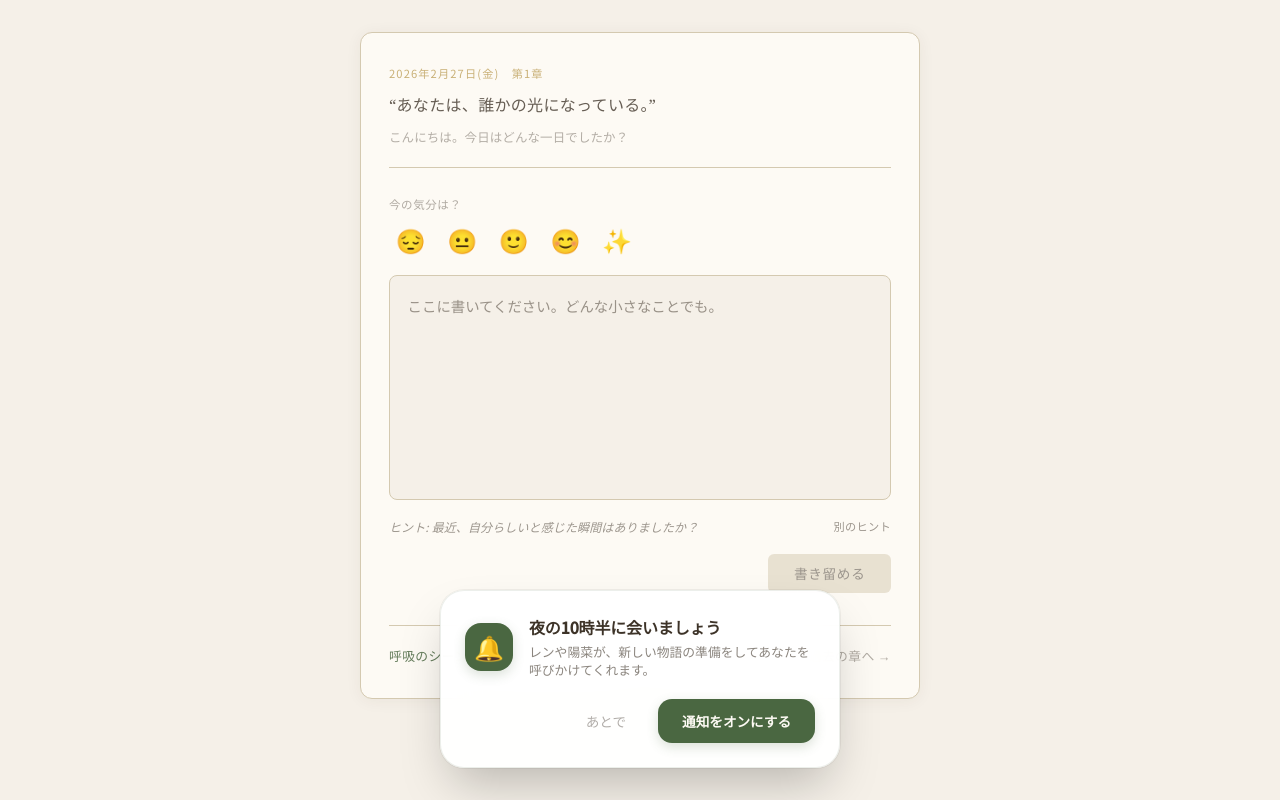
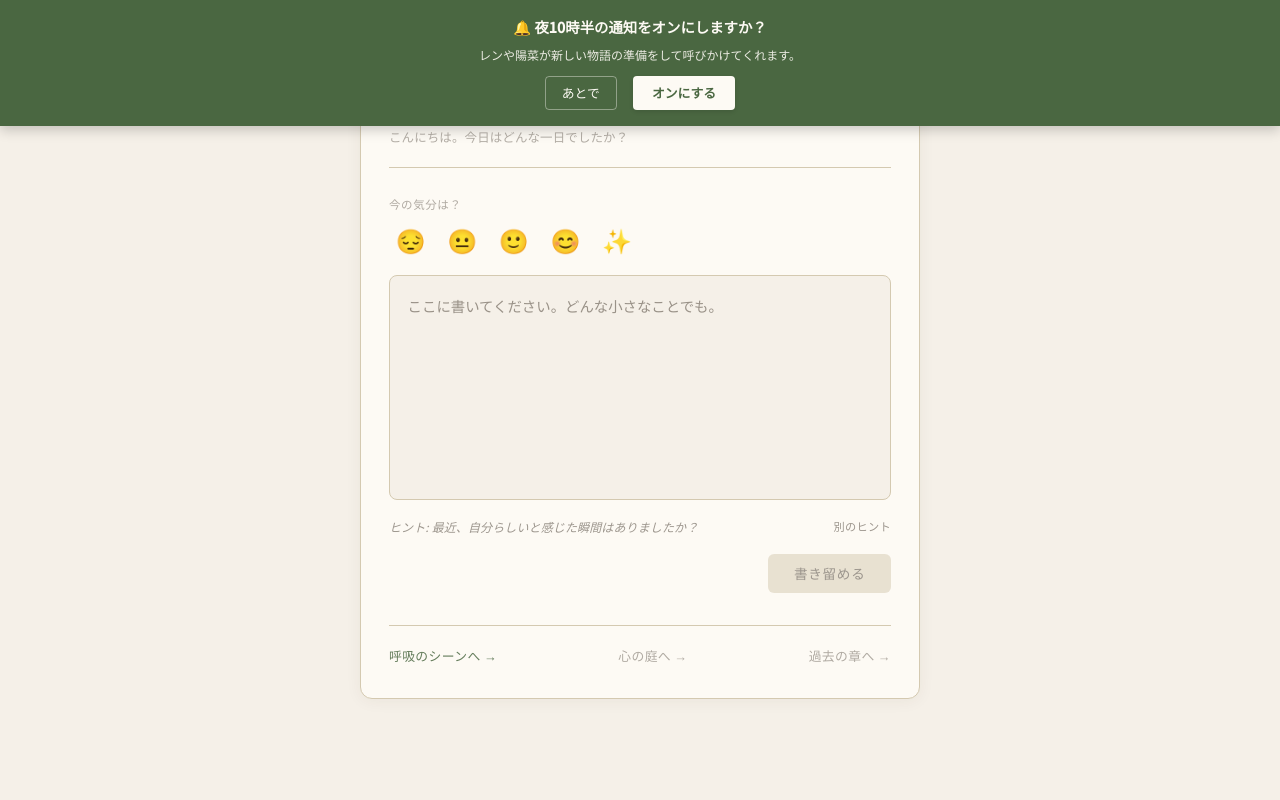
Before and after one commit to jonsonpanson114/selflove, a Next.js app: page / in a window 1280 px wide. Built offline with nearby package versions, Linux system fonts and the light colour scheme.

Commit message:
fix: extreme simplified notification banner at top for maximum visibility

```diff
--- a/components/NotificationSettings.tsx
+++ b/components/NotificationSettings.tsx
@@ -1,23 +1,15 @@
 "use client";
 
 import React, { useState, useEffect } from "react";
-import { motion, AnimatePresence } from "framer-motion";
 
 export default function NotificationSettings() {
-  const [permission, setPermission] = useState<NotificationPermission>("default");
-  const [isPromptVisible, setIsPromptVisible] = useState(false);
+  const [permission, setPermission] = useState<string>("default");
+  const [mounted, setMounted] = useState(false);
 
   useEffect(() => {
+    setMounted(true);
     if ("Notification" in window) {
       setPermission(Notification.permission);
-      // FORCE VISIBLE for the user to see it now
-      setIsPromptVisible(true);
-
-      // Still keep the logic to auto-hide if already granted
-      if (Notification.permission === "granted") {
-        setIsPromptVisible(false);
-        scheduleNotification();
-      }
     }
   }, []);
 
@@ -27,7 +19,6 @@ export default function NotificationSettings() {
       setPermission(result);
       if (result === "granted") {
         scheduleNotification();
-        setIsPromptVisible(false);
       }
     }
   };
@@ -35,115 +26,69 @@ export default function NotificationSettings() {
   const scheduleNotification = () => {
     if ("serviceWorker" in navigator) {
       navigator.serviceWorker.ready.then((registration) => {
-        // Calculate the next occurrence of 10:30 PM (22:30)
         const now = new Date();
         const scheduledTime = new Date();
         scheduledTime.setHours(22, 30, 0, 0);
 
         if (scheduledTime <= now) {
-          // If 10:30 PM already passed today, schedule for tomorrow
           scheduledTime.setDate(scheduledTime.getDate() + 1);
         }
 
         const delay = scheduledTime.getTime() - now.getTime();
 
-        // Use setTimeout to trigger the notification effectively while the app is alive.
-        // For true offline scheduling without the app open, we would need a server
-        // or the experimental Notification Triggers API, but this is a solid start.
         setTimeout(() => {
-          const options: NotificationOptions = {
+          const options = {
             body: "レン「やれやれ、新しい物語を書き始めたよ。君の今日の話を聞かせてくれないか？」",
             icon: "/icons/icon-192.png",
             tag: "daily-reminder",
             requireInteraction: true,
+            vibrate: [200, 100, 200]
           };
-          // Cast to any to include 'vibrate' as it's not always in the NotificationOptions type definition
-          (options as any).vibrate = [200, 100, 200];
-
           registration.showNotification("selflove: 新しい物語", options);
-          // Re-schedule for the next day
           scheduleNotification();
         }, delay);
-
-        console.log(`Notification scheduled in ${Math.round(delay / 1000 / 60)} minutes.`);
       });
     }
   };
 
-  if (permission === "granted") return null;
+  if (!mounted || permission === "granted") return null;
 
   return (
-    <AnimatePresence>
-      {isPromptVisible && (
-        <motion.div
-          initial={{ opacity: 0, y: 100, scale: 0.9 }}
-          animate={{ opacity: 1, y: 0, scale: 1 }}
-          exit={{ opacity: 0, y: 100, scale: 0.9 }}
+    <div
       style={{
         position: "fixed",
-            bottom: "2rem",
-            left: "1rem",
-            right: "1rem",
-            zIndex: 9999,
-            maxWidth: "400px",
-            margin: "0 auto",
-            backgroundColor: "rgba(255, 255, 255, 0.95)",
-            backdropFilter: "blur(20px)",
-            borderRadius: "24px",
-            padding: "1.5rem",
-            boxShadow: "0 25px 50px -12px rgba(0, 0, 0, 0.25), 0 0 0 1px rgba(0, 0, 0, 0.05)",
-            border: "1px solid rgba(74, 103, 65, 0.1)",
+        top: 0,
+        left: 0,
+        right: 0,
+        zIndex: 99999,
+        backgroundColor: "#4A6741",
+        color: "#FDFAF4",
+        padding: "1rem",
+        textAlign: "center",
+        boxShadow: "0 4px 12px rgba(0,0,0,0.2)",
+        display: "flex",
+        flexDirection: "column",
+        alignItems: "center",
+        gap: "0.5rem"
       }}
     >
-          <div style={{ display: "flex", flexDirection: "column", gap: "1.25rem" }}>
-            <div style={{ display: "flex", alignItems: "center", gap: "1rem" }}>
-              <div style={{
-                width: "48px",
-                height: "48px",
-                backgroundColor: "#4A6741",
-                borderRadius: "16px",
-                display: "flex",
-                alignItems: "center",
-                justifyContent: "center",
-                fontSize: "1.5rem",
-                boxShadow: "0 4px 12px rgba(74, 103, 65, 0.2)"
-              }}>
-                🔔
+      <div style={{ fontSize: "0.9rem", fontWeight: "bold" }}>
+        🔔 夜10時半の通知をオンにしますか？
       </div>
-              <div style={{ flex: 1 }}>
-                <h3 style={{
-                  margin: 0,
-                  color: "#3D3328",
-                  fontSize: "1rem",
-                  fontWeight: 600,
-                  letterSpacing: "-0.01em"
-                }}>
-                  夜の10時半に会いましょう
-                </h3>
-                <p style={{
-                  margin: "0.25rem 0 0 0",
-                  color: "rgba(61, 51, 40, 0.6)",
+      <div style={{ fontSize: "0.75rem", opacity: 0.9, marginBottom: "0.25rem" }}>
+        レンや陽菜が新しい物語の準備をして呼びかけてくれます。
+      </div>
+      <div style={{ display: "flex", gap: "1rem" }}>
+        <button
+          onClick={() => setMounted(false)}
+          style={{
+            background: "none",
+            border: "1px solid rgba(253, 250, 244, 0.4)",
+            color: "inherit",
+            padding: "0.4rem 1rem",
+            borderRadius: "4px",
             fontSize: "0.8rem",
-                  lineHeight: "1.4"
-                }}>
-                  レンや陽菜が、新しい物語の準備をしてあなたを呼びかけてくれます。
-                </p>
-              </div>
-            </div>
-
-            <div style={{ display: "flex", gap: "0.75rem", justifyContent: "flex-end" }}>
-              <button
-                onClick={() => setIsPromptVisible(false)}
-                style={{
-                  padding: "0.75rem 1.25rem",
-                  borderRadius: "14px",
-                  fontSize: "0.85rem",
-                  fontWeight: 500,
-                  color: "rgba(61, 51, 40, 0.4)",
-                  background: "transparent",
-                  border: "none",
-                  cursor: "pointer",
-                  transition: "all 0.2s"
+            cursor: "pointer"
           }}
         >
           あとで
@@ -151,24 +96,20 @@ export default function NotificationSettings() {
         <button
           onClick={requestPermission}
           style={{
-                  padding: "0.75rem 1.5rem",
-                  borderRadius: "14px",
-                  fontSize: "0.85rem",
-                  fontWeight: 600,
-                  color: "#FDFAF4",
-                  backgroundColor: "#4A6741",
+            background: "#FDFAF4",
             border: "none",
+            color: "#4A6741",
+            padding: "0.4rem 1.2rem",
+            borderRadius: "4px",
+            fontSize: "0.8rem",
+            fontWeight: "bold",
             cursor: "pointer",
-                  boxShadow: "0 4px 12px rgba(74, 103, 65, 0.2)",
-                  transition: "all 0.2s"
+            boxShadow: "0 2px 4px rgba(0,0,0,0.1)"
           }}
         >
-                通知をオンにする
+          オンにする
         </button>
       </div>
     </div>
-        </motion.div>
-      )}
-    </AnimatePresence>
   );
 }
```
Lines whose indentation alone changed are shown as unchanged.
